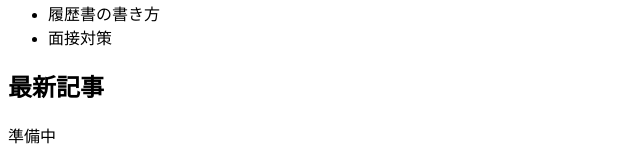
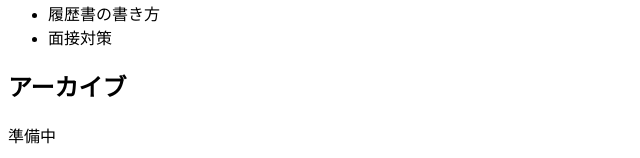
Before and after one commit to tenshokuhint/tenshokuhint.github.io, a plain HTML site: page index.html in a window 1280 px wide. Shown: the part 358-516 px from the top of the page, without its empty margins (0-640 px from the left). Drawn offline with Linux system fonts and the light colour scheme.

Commit message:
Change section title from '最新記事' to 'アーカイブ'

```diff
--- a/index.html
+++ b/index.html
@@ -22,7 +22,7 @@
     <li>面接対策</li>
   </ul>
 
-  <h2>最新記事</h2>
+  <h2>アーカイブ</h2>
   <p>準備中</p>
 </body>
 </html>
```
